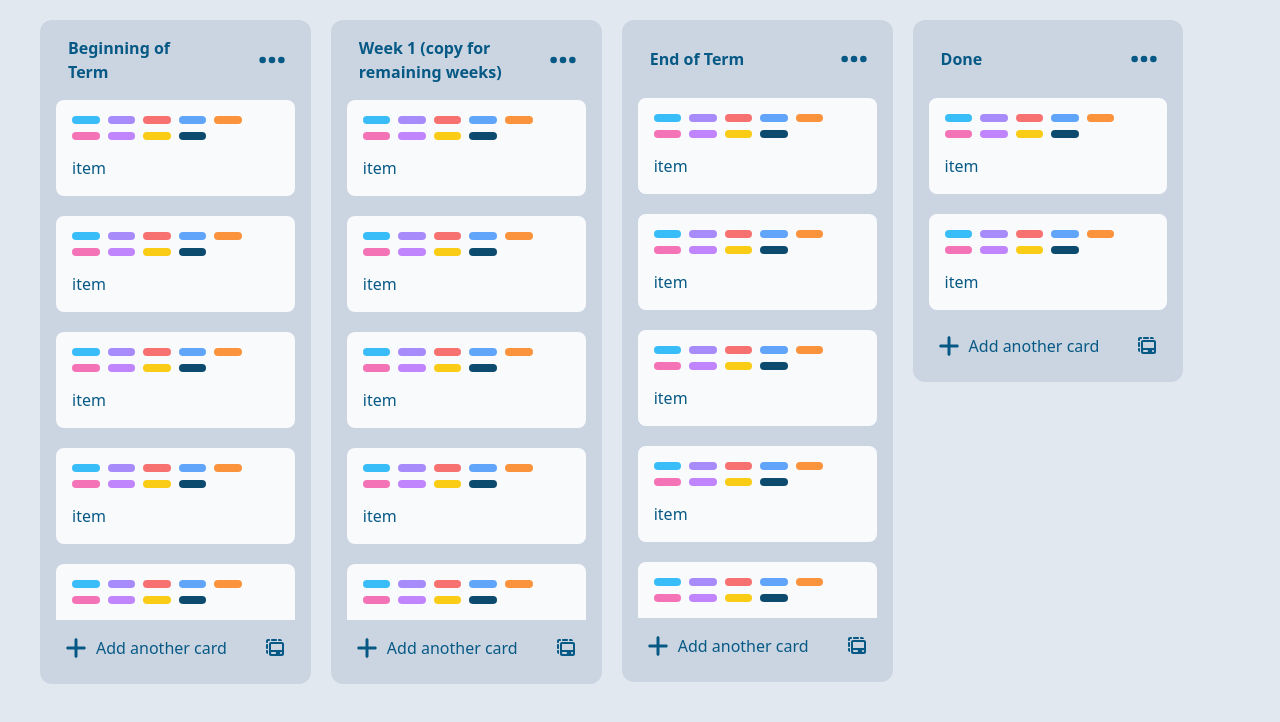
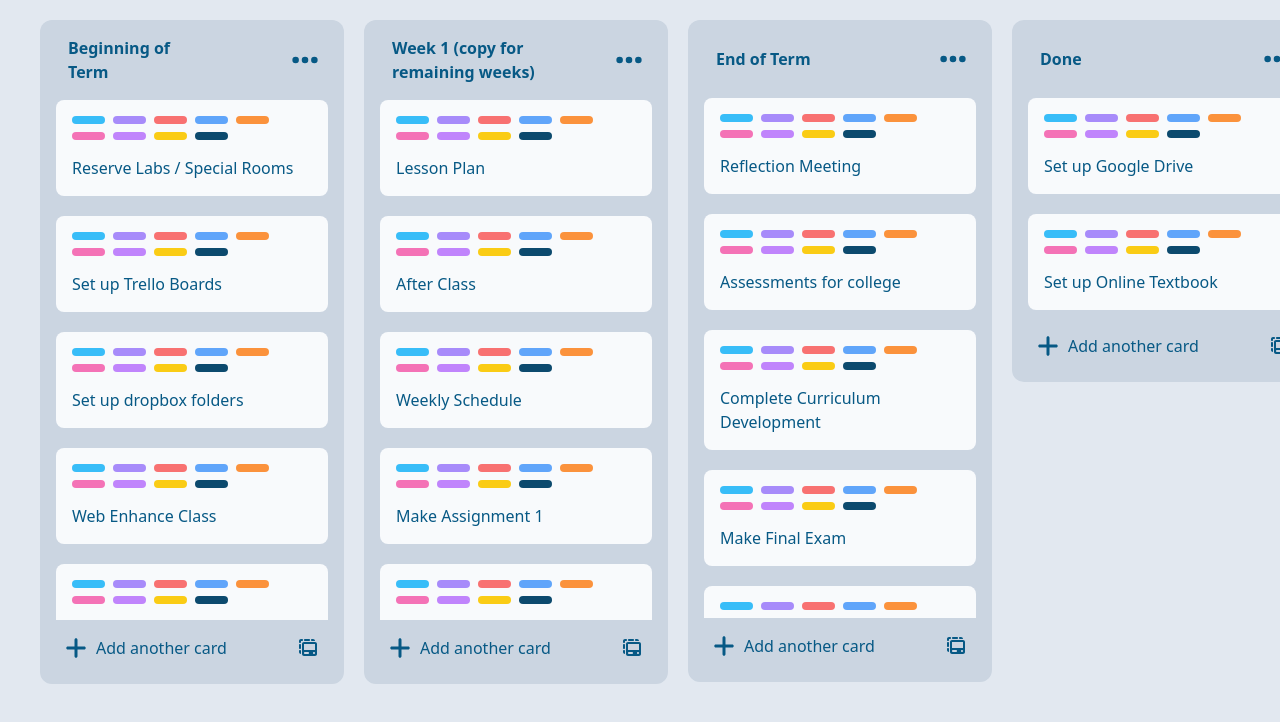
Before and after one commit to QuagBao/TodoList, a React (Vite) app: page / in a window 1280 px wide. Shown: the top 722 px of the page. Built offline with nearby package versions, Linux system fonts and the light colour scheme.

Commit message:
Fix: GetInfo for ItemCard

```diff
--- a/src/components/ItemCard.tsx
+++ b/src/components/ItemCard.tsx
@@ -32,7 +32,7 @@ function ItemCard({ title }: item) {
             </button>
           </div>
         </div>
-        <h1 className="p-2 font-normal text-sky-800">{title}</h1>
+        <h1 className="p-2 font-normal text-sky-800 w-64 text-wrap">{title}</h1>
         {/* List Item Check List */}
         <div className="frame-tags flex hidden text-sky-800 items-center p-2 gap-2">
           <svg
--- a/src/components/ListItemCard.tsx
+++ b/src/components/ListItemCard.tsx
@@ -11,7 +11,7 @@ function ListItemCard({ titles }: ListItemCardProps) {
                 <div className="content-area max-h-fit text-left p-2 flex flex-col gap-5">
                     {
                         titles.map((item, index) => (
-                            <ItemCard title="item"></ItemCard>
+                            <ItemCard title={item}></ItemCard>
                         ))
                     }
                 </div>
```
